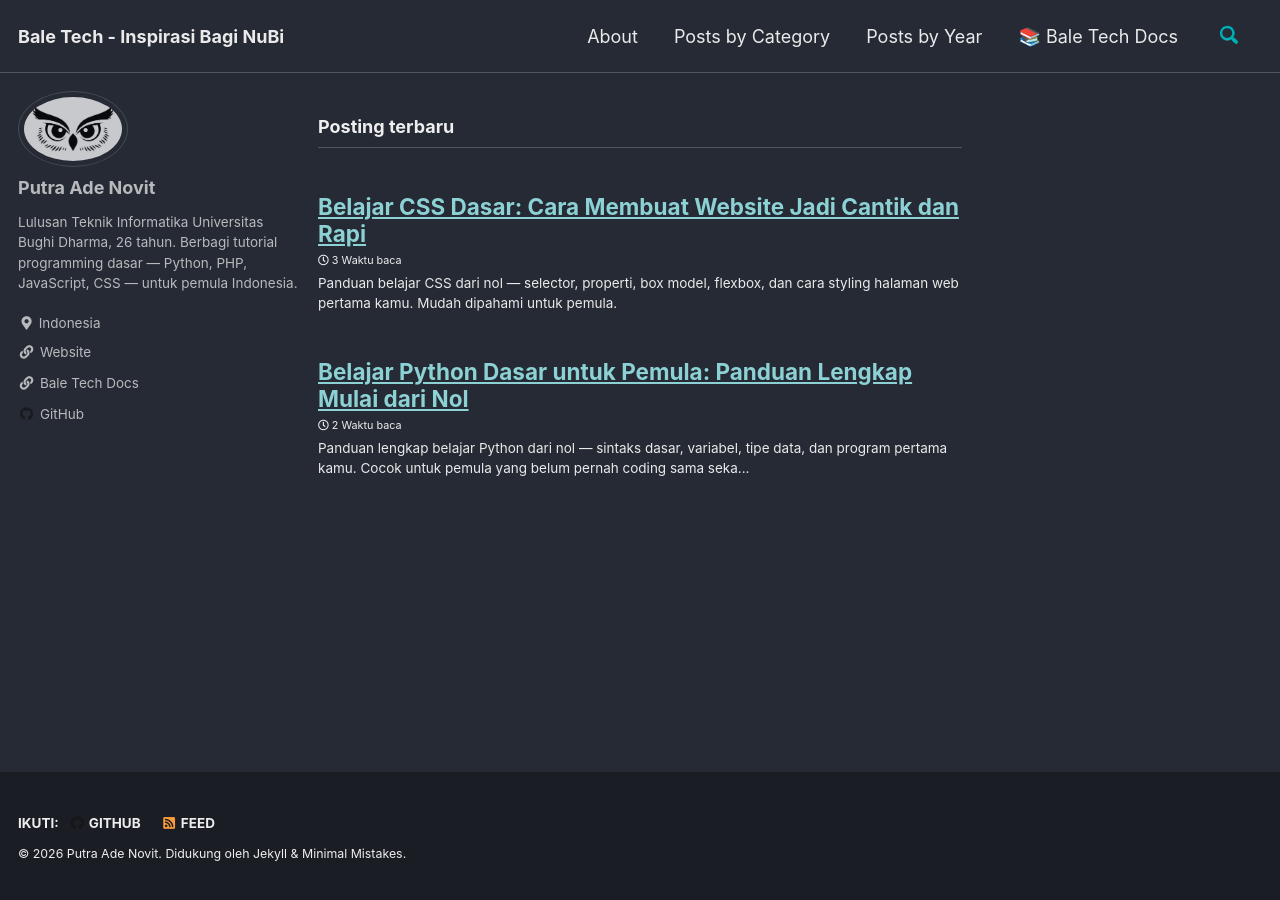
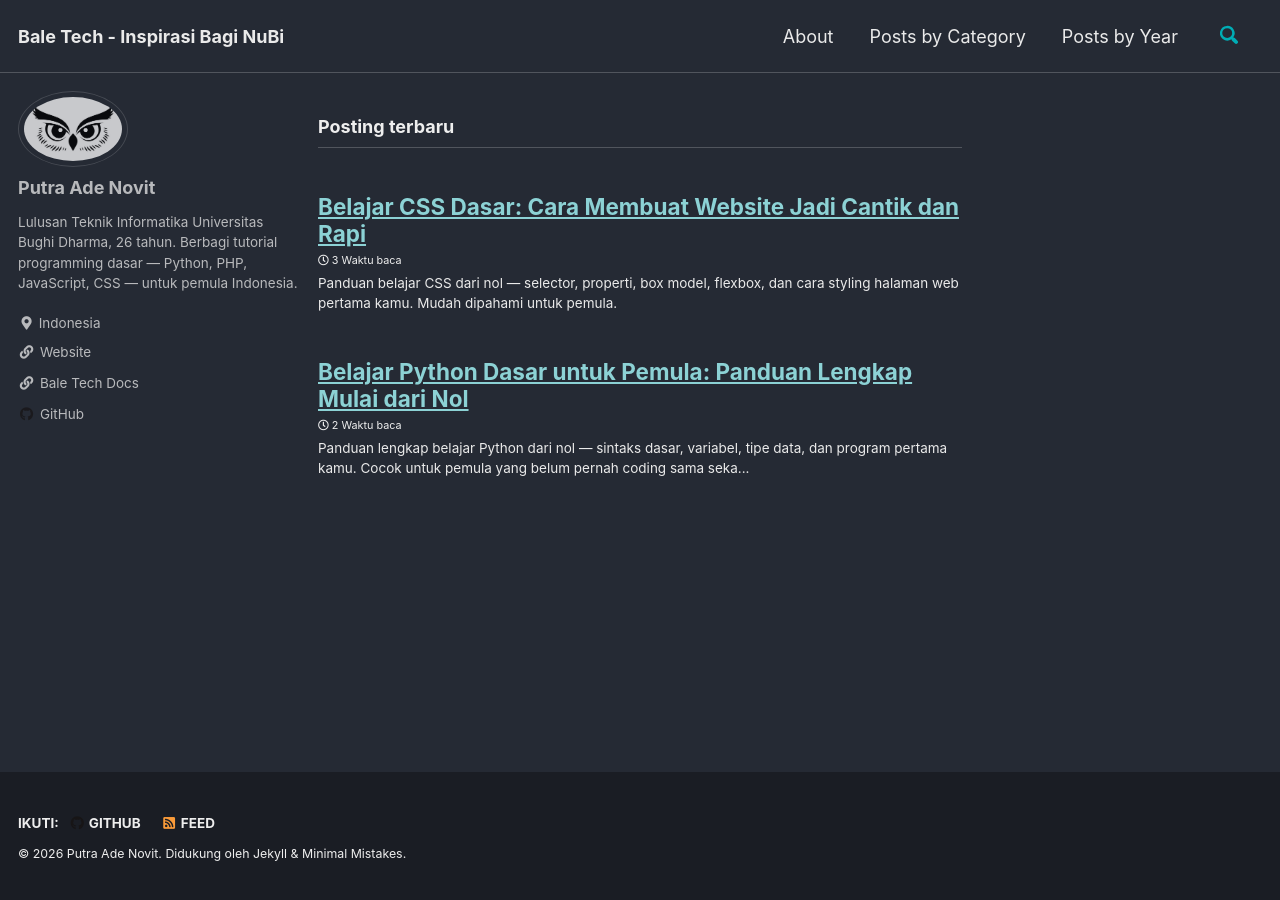
Before and after one commit to balenetizien/balenetizien.github.io, a Jekyll site: the page built from index.html, in a window 1280 px wide. Built offline with Jekyll 4.4.1, drawn with Linux system fonts in a browser that asks for light colours; cached includes are drawn as plain includes; the list of posts is cut into pages by our own code.

Commit message:
fix: hapus Bale Tech Docs dari navbar (dipindah ke sidebar author)

```diff
--- a/_data/navigation.yml
+++ b/_data/navigation.yml
@@ -6,5 +6,3 @@ main:
     url: /categories/
   - title: "Posts by Year"
     url: /year-archive/
-  - title: "📚 Bale Tech Docs"
-    url: https://balenetizien.github.io/bale-tech-docs/
```
